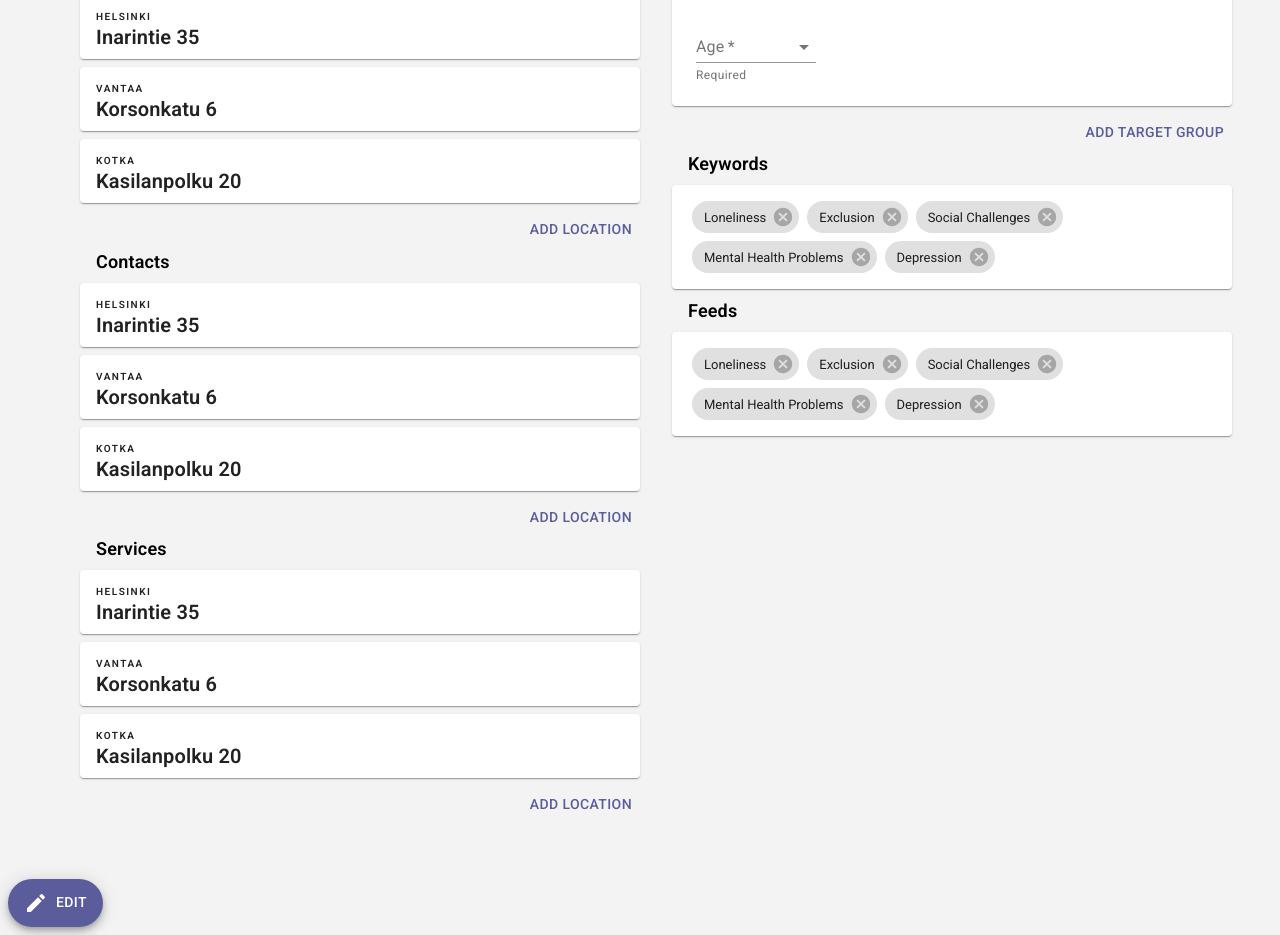
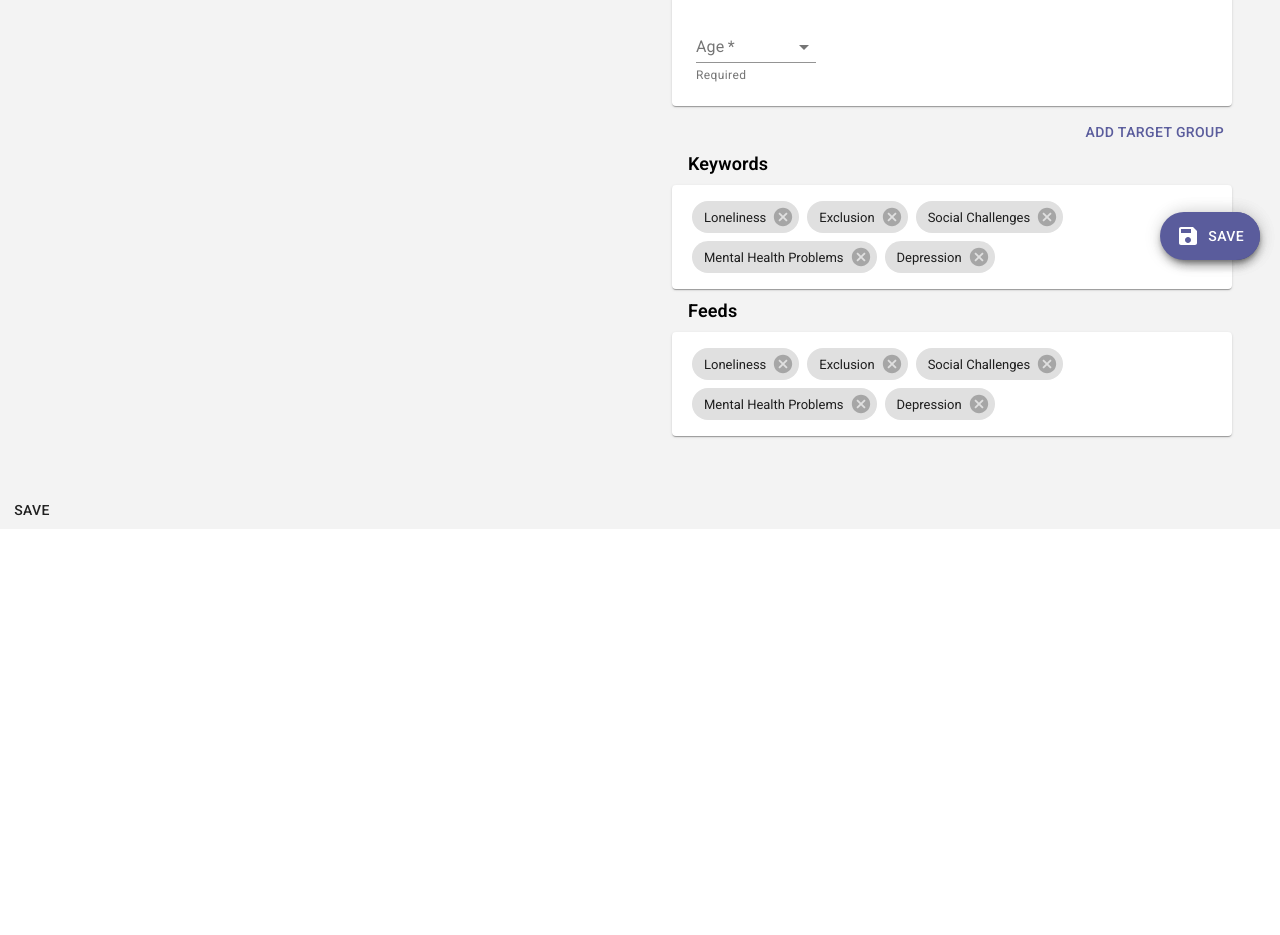
Before and after one commit to laavis/peili, a React (Create React App) app: page /organization in a window 1280 px wide. Shown: the part 520-1455 px from the top of the page. After the commit the page ends 1049 px from the top, so only its background shows below. Built offline with nearby package versions, Linux system fonts and the light colour scheme.

Commit message:
implement add location functionality, store data locally

```diff
--- a/src/components/organization/Location.js
+++ b/src/components/organization/Location.js
@@ -1,12 +1,11 @@
 import React from 'react';
-import { ExpansionPanelDetails, ExpansionPanelSummary, Menu } from '@material-ui/core';
+import { ExpansionPanelDetails, ExpansionPanelSummary } from '@material-ui/core';
 import ExpansionPanel from '@material-ui/core/ExpansionPanel';
 import { makeStyles } from '@material-ui/core/styles';
 import Typography from '@material-ui/core/Typography';
 import ExpandMoreIcon from '@material-ui/icons/ExpandMore';
 import TextField from '@material-ui/core/TextField';
 import Select from '@material-ui/core/Select';
-import FormHelperText from '@material-ui/core/FormHelperText';
 import FormControl from '@material-ui/core/FormControl';
 import MenuItem from '@material-ui/core/MenuItem';
 import InputLabel from '@material-ui/core/InputLabel';
@@ -19,6 +18,9 @@ import cities from '../../data/cities';
 const useStyles = makeStyles(theme => ({
   wrapper: {
     marginBottom: 8
+  },
+  expansionPanel: {
+    padding: '0 1rem 0 1rem'
   },
   summary: {
     display: 'flex',
@@ -46,33 +48,40 @@ const useStyles = makeStyles(theme => ({
   }
 }));
 
-export default ({ city, address, editable }) => {
+export default ({ city, country, address, editable, open, handleOpen, handleChange }) => {
   const classes = useStyles();
 
   // Editable
   const icon = editable ? <ExpandMoreIcon /> : null;
-  const [expanded, setExpanded] = React.useState(false);
+
   const handleExpandedChange = (event, isExpanded) => {
     if (!editable) return;
-    setExpanded(isExpanded);
+    handleOpen(isExpanded);
   };
 
   // Country select
-  const [country, setCountry] = React.useState('');
   const handleCountryChange = event => {
-    setCountry(event.target.value);
+    handleChange({ country: event.target.value });
   };
 
   // City select
-  const [cityValue, setCity] = React.useState('');
   const handleCityChange = event => {
-    setCity(event.target.value);
+    handleChange({ city: event.target.value });
   };
 
+  // Address
+  const handleAddressChange = event => {
+    handleChange({ address: event.target.value });
+  };
   return (
     <div className={classes.wrapper}>
-      <ExpansionPanel expanded={editable ? expanded : false} onChange={handleExpandedChange}>
-        <ExpansionPanelSummary expandIcon={icon} aria-controls='panel1bh-content' id='panel1bh-header'>
+      <ExpansionPanel expanded={editable ? open : false} onChange={handleExpandedChange}>
+        <ExpansionPanelSummary
+          className={classes.expansionPanel}
+          expandIcon={icon}
+          aria-controls='panel1bh-content'
+          id='panel1bh-header'
+        >
           <div className={classes.summary}>
             <Typography className={classes.city} variant='overline'>
               {city}
@@ -88,12 +97,14 @@ export default ({ city, address, editable }) => {
                   <InputLabel id='location-select-country-label'>Country</InputLabel>
                   <Select
                     className={classes.select}
-                    labelId='location-select-country-label'
+                    labelid='location-select-country-label'
                     value={country}
                     onChange={handleCountryChange}
                   >
                     {countries.map(x => (
-                      <MenuItem value={x.code}>{x.name}</MenuItem>
+                      <MenuItem key={x.code} value={x.code}>
+                        {x.name}
+                      </MenuItem>
                     ))}
                   </Select>
                 </FormControl>
@@ -103,19 +114,21 @@ export default ({ city, address, editable }) => {
                   <InputLabel id='location-select-city-label'>City</InputLabel>
                   <Select
                     className={classes.select}
-                    labelId='location-select-city-label'
-                    value={cityValue}
+                    labelid='location-select-city-label'
+                    value={city}
                     onChange={handleCityChange}
                   >
-                    {cities.map(x => (
-                      <MenuItem value={x.code}>{x.name}</MenuItem>
+                    {cities.map((x, i) => (
+                      <MenuItem key={i} value={x.name}>
+                        {x.name}
+                      </MenuItem>
                     ))}
                   </Select>
                 </FormControl>
               </Grid>
             </Grid>
             <FormControl>
-              <TextField label='Address' margin='normal' />
+              <TextField label='Address' margin='normal' value={address} onChange={handleAddressChange} />
             </FormControl>
             <Grid container>
               <Grid item xs={6}>
--- a/src/views/OrganizationPanel.js
+++ b/src/views/OrganizationPanel.js
@@ -4,35 +4,13 @@ import Grid from '@material-ui/core/Grid';
 import Typography from '@material-ui/core/Typography';
 import Fab from '@material-ui/core/Fab';
 import EditIcon from '@material-ui/icons/Edit';
+import SaveIcon from '@material-ui/icons/Save';
 import Card from '@material-ui/core/Card';
 import DefaultImage from '../img/Image.png';
 import Button from '@material-ui/core/Button';
 
 // Components
 import { Feeds, Keywords, Location, TargetGroup } from '../components/organization';
-
-const data = {
-  locations: [
-    {
-      country: 'FI',
-      city: 'Helsinki',
-      postalCode: '00550',
-      address: 'Inarintie 35'
-    },
-    {
-      country: 'FI',
-      city: 'Vantaa',
-      postalCode: '12345',
-      address: 'Korsonkatu 6'
-    },
-    {
-      country: 'FI',
-      city: 'Kotka',
-      postalCode: '48410',
-      address: 'Kasilanpolku 20'
-    }
-  ]
-};
 
 const useStyles = makeStyles(theme => ({
   paper: {
@@ -44,9 +22,13 @@ const useStyles = makeStyles(theme => ({
     display: 'flex',
     justifyContent: 'space-between'
   },
-
   fab: {
-    margin: theme.spacing(1)
+    margin: 0,
+    top: 'auto',
+    right: 20,
+    bottom: 20,
+    left: 'auto',
+    position: 'fixed'
   },
   extendedIcon: {
     marginRight: theme.spacing(1)
@@ -84,33 +66,77 @@ const useStyles = makeStyles(theme => ({
   buttonAdd: {
     width: 'fit-content',
     alignSelf: 'flex-end'
+  },
+  hide: {
+    display: 'none'
   }
 }));
 
 export const OrganizationPanel = () => {
   const classes = useStyles();
 
+  const [open, setOpen] = React.useState(null);
+
+  const [locations, setLocations] = React.useState([]);
+
   const [editable, setEditable] = React.useState(false);
+
+  React.useEffect(() => {
+    const storedLocations = JSON.parse(localStorage.getItem('locations') || '[]');
+    setLocations(storedLocations);
+  }, []);
 
   const handleEditClick = () => {
     setEditable(true);
   };
 
+  const handleOpen = index => isOpen => {
+    setOpen(isOpen ? index : null);
+  };
+
+  const handleAddClick = () => {
+    let lastIndex = locations.length;
+
+    setLocations([
+      ...locations,
+      {
+        country: 'FI',
+        city: '',
+        postalCode: '',
+        address: ''
+      }
+    ]);
+
+    setOpen(lastIndex);
+
+    console.log(locations);
+  };
+
+  const handleSaveClick = () => {
+    localStorage.setItem('locations', JSON.stringify(locations));
+  };
+
+  const handleLocationChange = index => data => {
+    let newLocations = [...locations];
+    newLocations[index] = { ...newLocations[index], ...data };
+    setLocations(newLocations);
+  };
+
   return (
     <div className={classes.root}>
       <div className={classes.topSection}>
-        <Grid className={classes.grid} container spacing='4'>
-          <Grid item xs='12'>
+        <Grid className={classes.grid} container spacing={4}>
+          <Grid item xs={12}>
             <Typography variant='h5'>Kohtaus Ry</Typography>
           </Grid>
-          <Grid item xs='6'>
-            <Grid container spacing='2'>
-              <Grid item xs='4'>
+          <Grid item xs={6}>
+            <Grid container spacing={2}>
+              <Grid item xs={4}>
                 <Card className={classes.profileImage}>
                   <img alt='Organization Logo' src={DefaultImage} />
                 </Card>
               </Grid>
-              <Grid item xs='8'>
+              <Grid item xs={8}>
                 <div>
                   <Typography variant='subtitle2' gutterBottom>
                     Short Description
@@ -123,43 +149,32 @@ export const OrganizationPanel = () => {
               </Grid>
             </Grid>
           </Grid>
-          <Grid item xs='6'>
+          <Grid item xs={6}>
             Other stuff
           </Grid>
         </Grid>
       </div>
       <div className={classes.bottomSection}>
-        <Grid className={classes.grid} container spacing='4' xs='12' sm='12' md='6' lg='6'>
-          <Grid item style={{ width: '50%'}}>
+        <Grid className={classes.grid} container spacing={4}>
+          <Grid item style={{ width: '50%' }}>
             <div className={classes.locationWrapper}>
               <Typography className={classes.sectionTitle}>Locations</Typography>
-              {data.locations.map(x => (
-                <Location editable={editable} {...x} />
+              {locations.map((x, i) => (
+                <Location
+                  {...x}
+                  key={i}
+                  open={open === i}
+                  editable={editable}
+                  handleChange={handleLocationChange(i)}
+                  handleOpen={handleOpen(i)}
+                />
               ))}
-              <Button className={classes.buttonAdd} color='primary'>
-                Add Location
-              </Button>
-            </div>
-            <div className={classes.locationWrapper}>
-              <Typography className={classes.sectionTitle}>Contacts</Typography>
-              {data.locations.map(x => (
-                <Location editable={editable} {...x} />
-              ))}
-              <Button className={classes.buttonAdd} color='primary'>
-                Add Location
-              </Button>
-            </div>
-            <div className={classes.locationWrapper}>
-              <Typography className={classes.sectionTitle}>Services</Typography>
-              {data.locations.map(x => (
-                <Location editable={editable} {...x} />
-              ))}
-              <Button className={classes.buttonAdd} color='primary'>
+              <Button className={editable ? classes.buttonAdd : classes.hide} color='primary' onClick={handleAddClick}>
                 Add Location
               </Button>
             </div>
           </Grid>
-          <Grid item style={{ width: '50%'}}>
+          <Grid item style={{ width: '50%' }}>
             <div className={classes.locationWrapper}>
               <Typography className={classes.sectionTitle}>Target Groups</Typography>
               <TargetGroup editable={editable} />
@@ -169,19 +184,26 @@ export const OrganizationPanel = () => {
             </div>
             <div className={classes.locationWrapper}>
               <Typography className={classes.sectionTitle}>Keywords</Typography>
-              <Keywords editable = { editable } />
+              <Keywords editable={editable} />
             </div>
             <div className={classes.locationWrapper}>
               <Typography className={classes.sectionTitle}>Feeds</Typography>
-              <Feeds editable = { editable } />
+              <Feeds editable={editable} />
             </div>
           </Grid>
         </Grid>
       </div>
       <div>
+        <Button onClick={handleSaveClick}>SAVE</Button>
+
         <Fab onClick={handleEditClick} className={classes.fab} color='primary' variant='extended' aria-label='edit'>
           <EditIcon className={classes.extendedIcon} />
           Edit
+        </Fab>
+
+        <Fab onClick={handleSaveClick} className={classes.fab} color='primary' variant='extended' aria-label='save'>
+          <SaveIcon className={classes.extendedIcon} />
+          Save
         </Fab>
       </div>
     </div>
```
